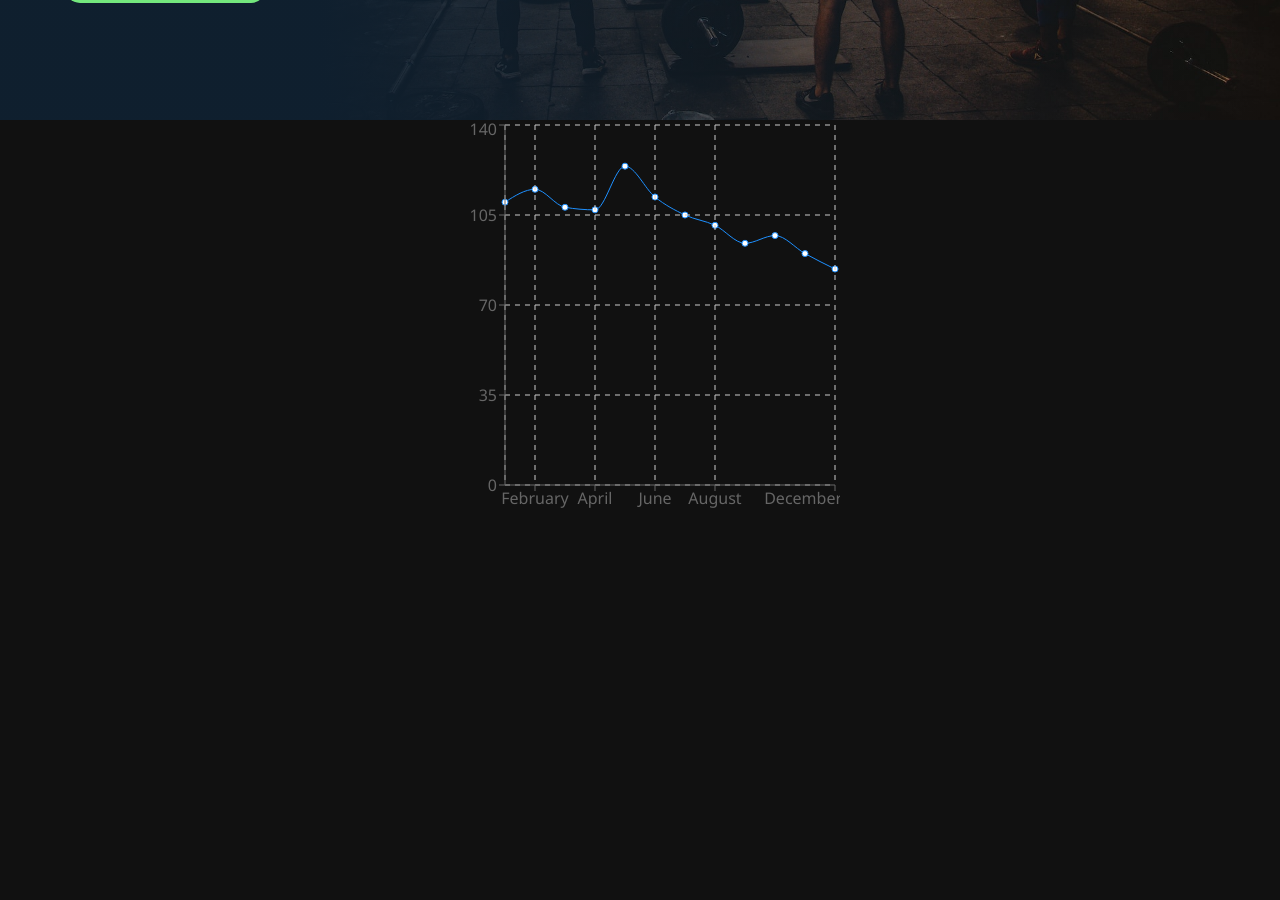
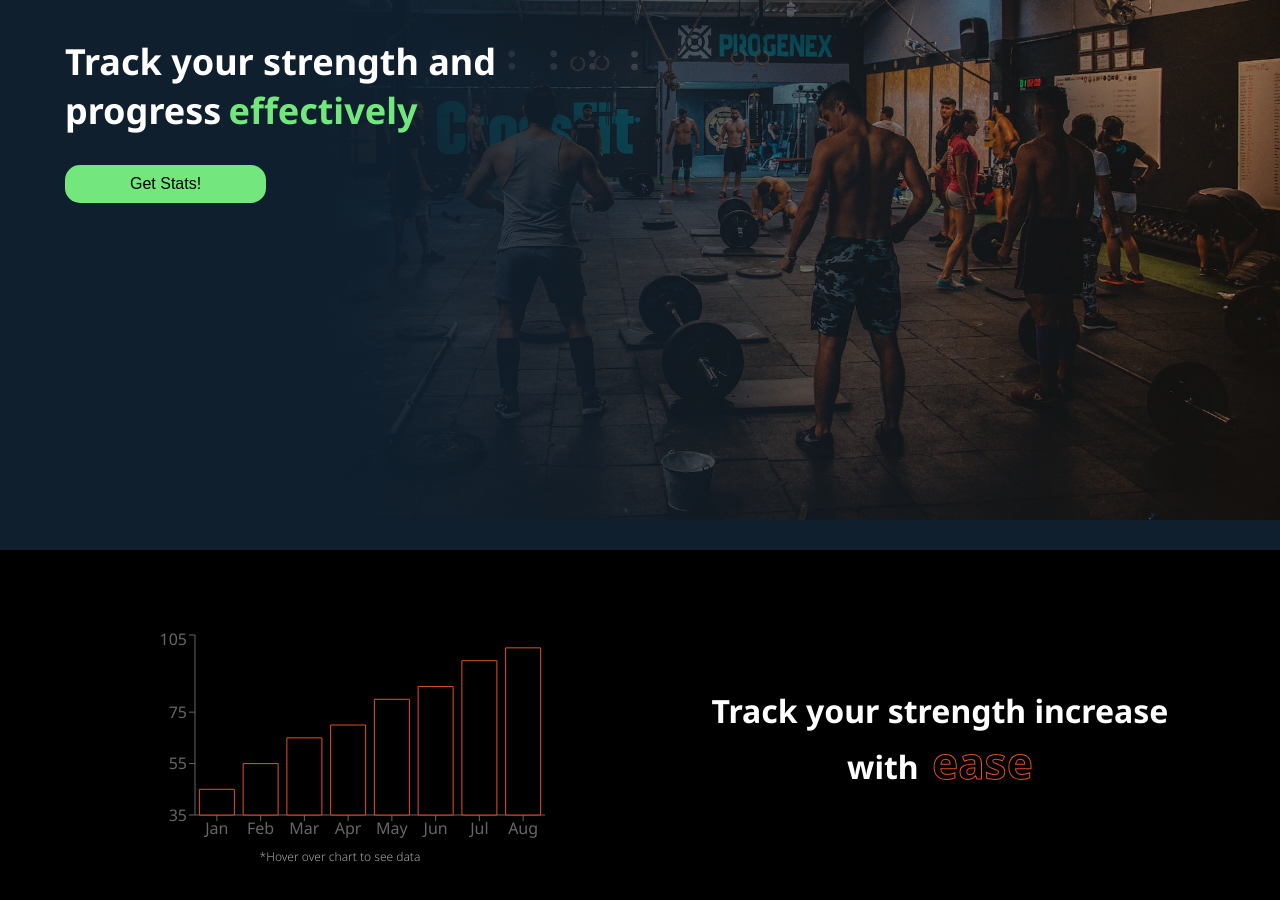
Before and after one commit to AtanasovCode/lift-log, a React (Vite) app: page / in a window 1280 px wide. Shown: the part 280-1180 px from the top of the page. Before the commit the page ends 805 px from the top, so only its background shows below. Built offline with nearby package versions, Linux system fonts and the light colour scheme; a web font is replaced by a local one.

Commit message:
added progress section to homepage - prototyped bar chart - added mock data for chart

```diff
--- a/src/App.tsx
+++ b/src/App.tsx
@@ -1,7 +1,9 @@
 import { useState } from 'react'
 
 import Nav from './components/navigation/Nav';
+import Hero from './components/Hero';
 import TestGraph from './components/graphs/TestGraph';
+import LiftProgressGraph from './components/graphs/homepage-graphs/LiftProgressGraph';
 
 import * as Styled from './styles/App.Styled';
 
@@ -10,24 +12,8 @@ function App() {
 
   return (
     <Styled.App>
-      <Styled.Hero>
-        <Nav />
-
-        <Styled.HeroInfo>
-          <Styled.MainTitle>
-            Track your strength and progress
-            <Styled.Fancy>
-              effectively
-            </Styled.Fancy>
-          </Styled.MainTitle>
-          <Styled.HeroButton
-            type="button"
-            value="Get Stats!"
-          />
-        </Styled.HeroInfo>
-
-      </Styled.Hero>
-      <TestGraph />
+      <Hero />
+      <LiftProgressGraph />
     </Styled.App>
   )
 }
--- a/src/GlobalStyles.ts
+++ b/src/GlobalStyles.ts
@@ -13,7 +13,7 @@ export const GlobalStyle = createGlobalStyle`
         max-width: 1440px;
         font-size: ${props => props.theme.defaultFontSize};
         font-family: ${props => props.theme.defaultFont};
-        background-color: ${props => props.theme.defaultBackgroundColor};
+        background-color: ${props => props.theme.richBlack};
     }
 
     button,
--- /dev/null
+++ b/src/assets/data/MockData.tsx
@@ -0,0 +1,44 @@
+const LiftData = [
+    {
+        Exercise: "Barbell Bench Press",
+        Month: "Jan",
+        Lift: 45
+    },
+    {
+        Exercise: "Barbell Bench Press",
+        Month: "Feb",
+        Lift: 55
+    },
+    {
+        Exercise: "Barbell Bench Press",
+        Month: "Mar",
+        Lift: 65
+    },
+    {
+        Exercise: "Barbell Bench Press",
+        Month: "Apr",
+        Lift: 70
+    },
+    {
+        Exercise: "Barbell Bench Press",
+        Month: "May",
+        Lift: 80
+    },
+    {
+        Exercise: "Barbell Bench Press",
+        Month: "Jun",
+        Lift: 85
+    },
+    {
+        Exercise: "Barbell Bench Press",
+        Month: "Jul",
+        Lift: 95
+    },
+    {
+        Exercise: "Barbell Bench Press",
+        Month: "Aug",
+        Lift: 100
+    },
+];
+
+export { LiftData };
--- /dev/null
+++ b/src/components/Hero.tsx
@@ -0,0 +1,26 @@
+import * as Styled from '../styles/Hero.Styled';
+import Nav from './navigation/Nav';
+
+const Hero = () => {
+    return (
+        <Styled.HeroSection>
+            <Nav />
+
+            <Styled.HeroInfo>
+                <Styled.MainTitle>
+                    Track your strength and progress
+                    <Styled.Fancy>
+                        effectively
+                    </Styled.Fancy>
+                </Styled.MainTitle>
+                <Styled.HeroButton
+                    type="button"
+                    value="Get Stats!"
+                />
+            </Styled.HeroInfo>
+
+        </Styled.HeroSection>
+    );
+}
+
+export default Hero;
--- a/src/components/graphs/TestGraph.tsx
+++ b/src/components/graphs/TestGraph.tsx
@@ -5,60 +5,60 @@ const TestGraph = () => {
 
     const data = [
         {
-            month: "January",
-            weight: 110
+            month: "Jan",
+            weight: 30
         },
         {
-            month: "February",
-            weight: 115
+            month: "Feb",
+            weight: 35
         },
         {
-            month: "March",
-            weight: 108
+            month: "Mar",
+            weight: 40
         },
         {
-            month: "April",
-            weight: 107
+            month: "Apr",
+            weight: 45
         },
         {
             month: "May",
-            weight: 124
+            weight: 45
         },
         {
-            month: "June",
-            weight: 112
+            month: "Jun",
+            weight: 50
         },
         {
-            month: "July",
-            weight: 105
+            month: "Jul",
+            weight: 50
         },
         {
-            month: "August",
-            weight: 101
+            month: "Aug",
+            weight: 55
         },
         {
-            month: "September",
-            weight: 94
+            month: "Sep",
+            weight: 60
         },
         {
-            month: "October",
-            weight: 97
+            month: "Oct",
+            weight: 65
         },
         {
-            month: "November",
-            weight: 90
+            month: "Nov",
+            weight: 65
         },
         {
-            month: "December",
-            weight: 84
+            month: "Dec",
+            weight: 70
         },
     ]
 
     return (
         <Container>
             <LineChart
-                width={400}
-                height={400}
+                width={550}
+                height={150}
                 data={data}
             >
                 <Line
@@ -66,10 +66,16 @@ const TestGraph = () => {
                     dataKey="weight"
                     stroke="dodgerblue"
                 />
-                <CartesianGrid stroke="#ccc" strokeDasharray="5 5" />
                 <XAxis dataKey="month" />
-                <YAxis />
-                <Tooltip />
+                <YAxis domain={[25, 80]} />
+                <Tooltip
+                    contentStyle={
+                        {width: 300,
+                            background: "#222",
+                            borderColor: "#111",
+                            color: "#fff",
+                        }}
+                />
             </LineChart>
         </Container>
     );
--- /dev/null
+++ b/src/components/graphs/homepage-graphs/LiftProgressGraph.tsx
@@ -0,0 +1,161 @@
+import { useContext, useState } from "react";
+import styled from "styled-components";
+import { ThemeContext } from "styled-components";
+import {
+    ComposedChart,
+    LineChart,
+    Line,
+    Tooltip,
+    XAxis,
+    YAxis,
+    Bar,
+    CartesianAxis
+} from "recharts";
+import { LiftData } from "../../../assets/data/MockData";
+
+
+const LiftProgressGraph = () => {
+
+    const [barFill, setBarFill] = useState("#000");
+
+    //We use this to use our thene
+    //Outside of styled-components
+    const theme = useContext(ThemeContext);
+
+    //Custom Tooltip Content
+    function CustomTooltip({ label, payload, active }) {
+
+        const getFullMonth = (label) => {
+            let month: string = "";
+            switch (label) {
+                case "Jan": month = "January"; break;
+                case "Feb": month = "February"; break;
+                case "Mar": month = "March"; break;
+                case "Apr": month = "April"; break;
+                case "May": month = "May"; break; //Unneeded but here for consistency
+                case "Jun": month = "June"; break;
+                case "Jul": month = "July"; break;
+                case "Aug": month = "August"; break;
+            }
+
+            return month;
+        }
+
+        if (active) {
+            return (
+                <TooltipContainer>
+                    <TooltipHeading>
+                        Barbell Bench Press
+                    </TooltipHeading>
+                    <TooltipDesc>
+                        Lifted in: {getFullMonth(label)}
+                    </TooltipDesc>
+                    <TooltipDesc>
+                        Weight: {payload[0].value}kg
+                    </TooltipDesc>
+                </TooltipContainer>
+            );
+        }
+        return null;
+    }
+
+    return (
+        <Container>
+            <Info>
+                Track your strength increase
+                with <OrangeWord>ease</OrangeWord>
+            </Info>
+            <Chart>
+                <ComposedChart
+                    width={420}
+                    height={220}
+                    data={LiftData}
+                >
+                    <XAxis dataKey="Month" />
+                    <YAxis domain={[35, 105]} />
+                    <Bar
+                        dataKey="Lift"
+                        stroke={theme.softOrange}
+                    />
+                    <Tooltip
+                        content={<CustomTooltip />}
+                        cursor={false}
+                    />
+                </ComposedChart>
+                <ChartDescription>
+                    *Hover over chart to see data
+                </ChartDescription>
+            </Chart>
+        </Container>
+    );
+}
+
+export default LiftProgressGraph;
+
+const Container = styled.div`
+    display: flex;
+    flex-direction: row-reverse;
+    align-items: center;
+    justify-content: space-between;
+    background-color: #000;
+    color: ${props => props.theme.defaultFontColor};
+    padding: 80px 100px;
+    margin-top: 30px;
+`;
+
+const Info = styled.div`
+    flex: 100%;
+
+    font-size: 32px;
+    font-weight: 700;
+    margin-left: 120px;
+    text-align: center;
+`;
+
+
+const OrangeWord = styled.span`
+    color: ${props => props.theme.softOrange};
+    color: #000;
+    -webkit-text-stroke: 1px ${props => props.theme.softOrange};
+    padding-left: 5px;
+    font-size: 44px;
+    transition: color .3s ease;
+
+    &:hover {
+        color: ${props => props.theme.softOrange};
+        cursor: pointer;
+    }
+`;
+
+
+const Chart = styled.div`
+    flex: 100%;
+    display: flex;
+    align-items: center;
+    justify-content: center;
+    position: relative;
+`;
+
+const ChartDescription = styled.div`
+    position: absolute;
+    bottom: -15px;
+    font-size: 12px;
+    font-weight: 300;
+    color: darkgray;
+`;
+
+const TooltipContainer = styled.div`
+    padding: 10px 12px;
+    background-color: ${props => props.theme.defaultBackgroundColor};
+    border: none;
+`;
+
+const TooltipHeading = styled.div`
+    margin-bottom: 10px;
+    font-weight: 600;
+    font-size: 16px;
+`;
+
+const TooltipDesc = styled.div`
+    margin-bottom: 6px;
+`;
--- a/src/main.tsx
+++ b/src/main.tsx
@@ -9,6 +9,7 @@ const theme = {
   defaultFontSize: "16px",
   defaultFontFamily: "sans-serif",
   defaultBackgroundColor: "#111",
+  defaultFontColor: "#fff",
 
   logoFont: "'Keania One', cursive",
   defaultFont: "'Noto Sans', sans-serif",
@@ -21,6 +22,8 @@ const theme = {
 
   lighterGreen: "hsl(125, 88%, 79%)",
   darkGreen: "hsl(125, 100%, 32%)",
+
+  barFill: "#000",
 };
 
 ReactDOM.createRoot(document.getElementById('root') as HTMLElement).render(
--- a/src/styles/App.Styled.tsx
+++ b/src/styles/App.Styled.tsx
@@ -5,90 +5,4 @@ import header from '../assets/images/header.jpg';
 export const App = styled.main`
     display: flex;
     flex-direction: column;
-    height: 100vh;
 `;
-
-export const Hero = styled.div`
-    position: relative;
-    height: 100%;
-    display: flex;
-    flex-direction: column;
-    align-items: flex-start;
-    justify-content: center;
-    overflow: hidden;
-
-    background: linear-gradient(
-        to right,
-        ${props => props.theme.richBlack} 25%,
-        transparent
-    ), url(${header});
-
-    background-size: cover;
-    background-position: 50% 85%;
-    background-repeat: no-repeat;
-    overflow: hidden;
-`;
-
-export const HeaderTint = styled.div`
-    position: absolute;
-    width: 100%;
-    height: 100%;
-    background-color: rgba(0, 0, 0, .5);
-    z-index: 1;
-`;
-
-export const HeroInfo = styled.div`
-    width: 40%;
-    display: flex;
-    flex-direction: column;
-    align-items: flex-start;
-    justify-content: center;
-    z-index: 2;
-    margin-left: 65px;
-
-    animation: fadeIn 1.2s 1;
-
-@keyframes fadeIn {
-    from {
-        opacity: 0;
-        transform: translateY(-100%);
-    }
-    to {
-        opacity: 1;
-        transform: translateY(0);
-    }
-}
-`;
-
-export const MainTitle = styled.div`
-    font-size: 36px;
-    font-weight: 700;
-    color: #fff;
-    margin-bottom: 30px;
-`;
-
-export const Fancy = styled.span`
-    color: ${props => props.theme.lightGreen};
-    padding-left: 7px;
-`;
-
-export const HeroButton = styled.input`
-    background-color: ${props => props.theme.lightGreen};
-    color: #000;
-    padding: 10px 65px;
-    text-align: center;
-    border-radius: 15px;
-    font-size: 16px;
-    font-weight: 500;
-
-    &:hover {
-        background-color: ${props => props.theme.darkGreen};
-        animation: excited .3s 1;
-    }
-
-    @keyframes excited {
-        50% {
-            transform: scale(1.05) rotate(0.5deg);
-        }
-    }
-`;
--- /dev/null
+++ b/src/styles/Hero.Styled.tsx
@@ -0,0 +1,88 @@
+import styled from "styled-components";
+
+import header from '../assets/images/header.jpg';
+
+export const HeroSection = styled.div`
+    position: relative;
+    height: 100vh;
+    display: flex;
+    flex-direction: column;
+    align-items: flex-start;
+    justify-content: center;
+    overflow: hidden;
+
+    background: linear-gradient(
+        to right,
+        ${props => props.theme.richBlack} 25%,
+        transparent
+    ), url(${header});
+
+    background-size: cover;
+    background-position: 50% 85%;
+    background-repeat: no-repeat;
+    overflow: hidden;
+`;
+
+export const HeaderTint = styled.div`
+    position: absolute;
+    width: 100%;
+    height: 100%;
+    background-color: rgba(0, 0, 0, .5);
+    z-index: 1;
+`;
+
+export const HeroInfo = styled.div`
+    width: 40%;
+    display: flex;
+    flex-direction: column;
+    align-items: flex-start;
+    justify-content: center;
+    z-index: 2;
+    margin-left: 65px;
+
+    animation: fadeIn 1.2s 1;
+
+@keyframes fadeIn {
+    from {
+        opacity: 0;
+        transform: translateY(-100%);
+    }
+    to {
+        opacity: 1;
+        transform: translateY(0);
+    }
+}
+`;
+
+export const MainTitle = styled.div`
+    font-size: 36px;
+    font-weight: 700;
+    color: #fff;
+    margin-bottom: 30px;
+`;
+
+export const Fancy = styled.span`
+    color: ${props => props.theme.lightGreen};
+    padding-left: 7px;
+`;
+
+export const HeroButton = styled.input`
+    background-color: ${props => props.theme.lightGreen};
+    color: #000;
+    padding: 10px 65px;
+    text-align: center;
+    border-radius: 15px;
+    font-size: 16px;
+    font-weight: 500;
+
+    &:hover {
+        background-color: ${props => props.theme.darkGreen};
+        animation: excited .3s 1;
+    }
+
+    @keyframes excited {
+        50% {
+            transform: scale(1.05) rotate(0.5deg);
+        }
+    }
+`;
```
